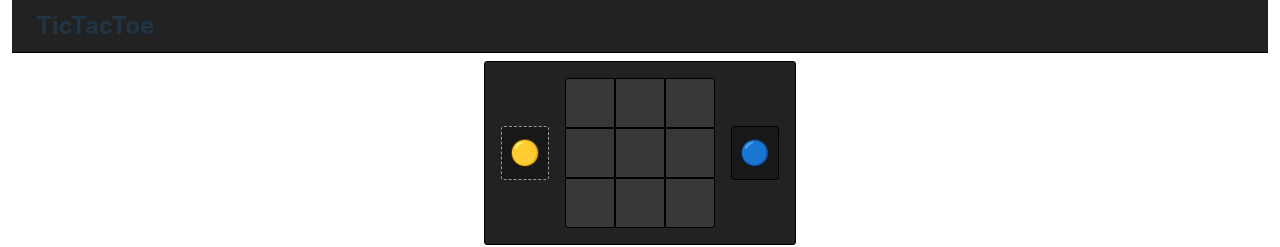
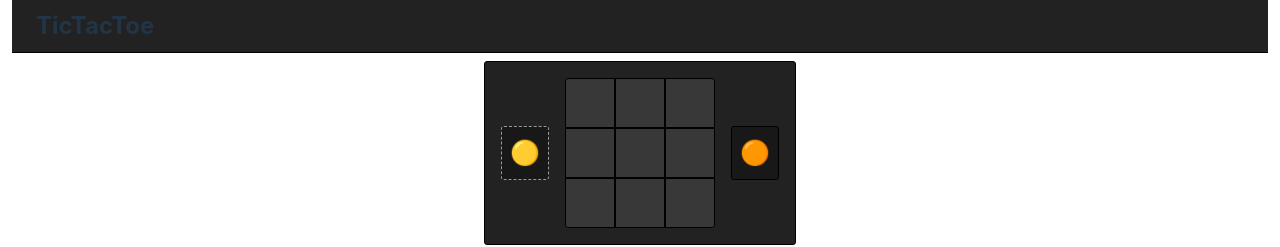
Before and after one commit to snalesso/TicTacToe, a React (Vite) app: page / in a window 1280 px wide. Shown: the top 247 px of the page. Built offline with nearby package versions, Linux system fonts and the light colour scheme.

Commit message:
Improved match end management

```diff
--- a/src/tictactoe/Board.tsx
+++ b/src/tictactoe/Board.tsx
@@ -8,11 +8,23 @@ export type BoardConfig<T> = {
   readonly neutralValues?: ReadonlySet<T>;
   readonly matrix: Matrix2d<T>;
   readonly winningLine?: Line | null;
-  readonly onCellClicked?: (coords: Coorsd2d) => void;
+  readonly onCellClicked?: (coords: Coorsd2d, value: T) => void;
+}
+
+export enum BoardActionCode {
+  SetValue = 1,
+  BoardReset,
+}
+
+export type BoardAction<T> = {
+  readonly code: BoardActionCode.SetValue;
+  readonly params: {
+    readonly coords: Coorsd2d;
+    readonly value: T;
+  }
 }
 
 export default function Board<T>(config: BoardConfig<T>) {
-
   const rows = config.matrix.getCols().map((row, x) => {
     const rowCells = row.map((value, y) => {
       const cellCoords = new Coorsd2d(x, y);
@@ -22,7 +34,7 @@ export default function Board<T>(config: BoardConfig<T>) {
         || !(config.neutralValues?.has(value) ?? false)
         || config.winningLine != null;
       const handleCellClick = () => {
-        config.onCellClicked?.(cellCoords);
+        config.onCellClicked?.(cellCoords, value);
       };
       return <Cell
         key={cellKey}
--- a/src/tictactoe/Match.tsx
+++ b/src/tictactoe/Match.tsx
@@ -1,8 +1,8 @@
-import { useReducer, useState } from "react";
+import { useMemo, useReducer, useState } from "react";
 import { useUpdateEffect } from "react-use";
 import { Matrix2d } from "../core/Algebra";
 import { Coorsd2d } from "../core/Geometry";
-import Board, { BoardConfig } from "./Board";
+import Board, { BoardAction, BoardActionCode, BoardConfig } from "./Board";
 import './Match.scss';
 import Player from "./Player";
 import { PlayerCode } from "./PlayerCode";
@@ -25,40 +25,43 @@ export type MatchConfig = {
 export default function Match(config: MatchConfig) {
   const neutralValues: ReadonlySet<MatchCellValue> = new Set<MatchCellValue>([null]);
   const initialMatrix = new Matrix2d<MatchCellValue>(config.board.size.width, config.board.size.height, () => null);
-  const [matrix, setMatrix] = useState(initialMatrix);
-  const winningLines = calcWinningLines(config.board.size, config.winningLineLength);
-  const calcWinningLine = (cells: Matrix2d<MatchCellValue>) => {
+  const [currPlayerCode, setcurrPlayerCode] = useState<MatchCellValue>(config.players.left);
+  const [matrix, updateMatrix] = useReducer((prev: Matrix2d<MatchCellValue>, action: BoardAction<MatchCellValue>) => {
+    return prev.with(action.params.coords.x, action.params.coords.y, currPlayerCode);
+  }, initialMatrix);
+  const winningLines = useMemo(
+    () => {
+      return calcWinningLines(config.board.size, config.winningLineLength);
+    },
+    [config.board.size, config.winningLineLength]);
+  const calcWinningLine = (matrix: Matrix2d<MatchCellValue>) => {
     for (const line of winningLines) {
       const [firstLinePoint, ...points] = line.points;
-      const firstLineValue = cells.getValue(firstLinePoint.x, firstLinePoint.y);
+      const firstLineValue = matrix.getValue(firstLinePoint.x, firstLinePoint.y);
       if (firstLineValue !== config.players.left && firstLineValue !== config.players.right)
         continue;
-      if (points.some(p => cells.getValue(p.x, p.y) !== firstLineValue))
+      if (points.some(p => matrix.getValue(p.x, p.y) !== firstLineValue))
         continue;
       return line;
     }
     return null;
   };
-  const [winningLine, updateWinningLine] = useReducer(_ => calcWinningLine(matrix), null);
+  const winningLine = calcWinningLine(matrix);
+  const calcNextPlayerCode = () => {
+    if (winningLine == null)
+      return currPlayerCode === config.players.left ? config.players.right : config.players.left;
+    return currPlayerCode;
+  };
   useUpdateEffect(
     () => {
-      updateWinningLine();
+      setcurrPlayerCode(calcNextPlayerCode());
     },
     [matrix]);
-  useUpdateEffect(
-    () => {
-      setcurrPlayerCode(winningLine != null ? null : calcNextPlayerCode());
-    },
-    [matrix, winningLine]);
-  const [currPlayerCode, setcurrPlayerCode] = useState<MatchCellValue>(config.players.left);
-  const calcNextPlayerCode = () => {
-    return currPlayerCode === config.players.left ? config.players.right : config.players.left;
-  };
-  const handleBoardCellValuesChange = (coords: Coorsd2d) => {
-    if (!neutralValues.has(matrix.getValue(coords.x, coords.y)) || winningLine != null)
+  const handleBoardCellValuesChange = (coords: Coorsd2d, value: MatchCellValue) => {
+    if (!neutralValues.has(value)
+      || winningLine != null)
       return;
-    const newCells = matrix.with(coords.x, coords.y, currPlayerCode);
-    setMatrix(newCells);;
+    updateMatrix({ code: BoardActionCode.SetValue, params: { coords, value } });
   };
 
   return (
@@ -66,6 +69,7 @@ export default function Match(config: MatchConfig) {
       <Player
         code={config.players.left}
         isActive={currPlayerCode === config.players.left}
+        isWinner={winningLine != null && currPlayerCode === config.players.left}
       />
       <Board
         size={config.board.size}
@@ -77,6 +81,7 @@ export default function Match(config: MatchConfig) {
       <Player
         code={config.players.right}
         isActive={currPlayerCode === config.players.right}
+        isWinner={winningLine != null && currPlayerCode === config.players.right}
       />
     </div>
   );
--- a/src/tictactoe/Player.scss
+++ b/src/tictactoe/Player.scss
@@ -14,4 +14,8 @@
     border-color: #999;
     border-style: dashed;
   }
+
+  &.winner {
+    border-color: rgb(69, 219, 0);
+  }
 }
--- a/src/tictactoe/Player.tsx
+++ b/src/tictactoe/Player.tsx
@@ -4,11 +4,13 @@ import { PlayerCode } from "./PlayerCode";
 export type PlayerConfig = {
   readonly code: PlayerCode;
   readonly isActive: boolean;
+  readonly isWinner: boolean;
 };
 
 export default function Player(config: PlayerConfig) {
   const classes: string[] = ['player'];
   config.isActive && classes.push('active');
+  config.isWinner && classes.push('winner');
   return (
     <div className={classes.join(' ')}>
       <label>{config.code}</label>
--- a/src/tictactoe/TicTacToe.tsx
+++ b/src/tictactoe/TicTacToe.tsx
@@ -8,8 +8,8 @@ import WinningBoards from "./WinningBoards";
 export default function TicTacToe() {
   const players: MatchPlayersConfig = {
     left: PlayerCode.CircleYellow,
-    right: PlayerCode.CircleBlue,
-  }
+    right: PlayerCode.CircleOrange,
+  };
   const boardConfig: BoardConfig<PlayerCode | null> = {
     size: DEFAULT_BOARD_SIZE,
     matrix: new Matrix2d(DEFAULT_BOARD_SIZE.width, DEFAULT_BOARD_SIZE.height, () => null),
```
